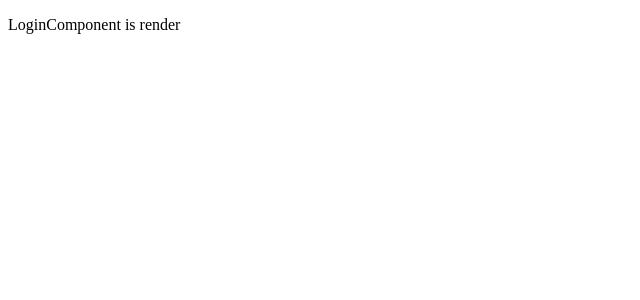
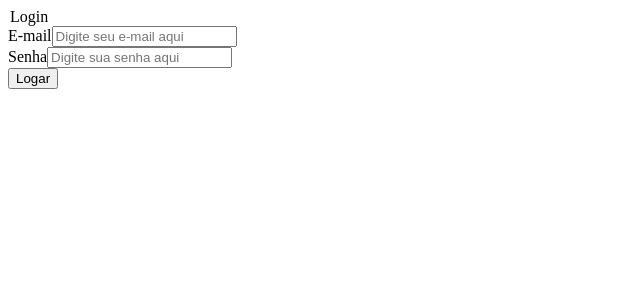
Before and after one commit to rodrigopieritz/m2labmedical, a React (Vite) app: page / in a window 1280 px wide. Shown: the top 300 px of the page, without its empty margins (0-640 px from the left). Built offline with nearby package versions, Linux system fonts and the light colour scheme.

Commit message:
Criado formulário de login

```diff
--- a/src/components/Login.component.jsx
+++ /dev/null
@@ -1,8 +0,0 @@
-export const LoginComponent = () =>{
-    return(
-        <>
-        <p>LoginComponent is render</p>
-        </>
-    )
-
-}
--- /dev/null
+++ b/src/components/LoginComponent.jsx
@@ -0,0 +1,19 @@
+export const LoginComponent = () =>{
+    return(
+        <>
+        <form>
+            <legend>Login</legend>
+        <div>
+            <label htmlFor="input-group">E-mail</label>
+            <input type="text" id="email" placeholder="Digite seu e-mail aqui" />
+        </div>
+        <div>
+            <label htmlFor="input-group">Senha</label>
+            <input type="password" id="password" placeholder="Digite sua senha aqui" />
+        </div>
+        <button type="submit">Logar</button>
+        </form>
+        </>
+    )
+
+}
--- a/src/pages/Login/Login.pages.jsx
+++ b/src/pages/Login/Login.pages.jsx
@@ -1,4 +1,4 @@
-import { LoginComponent } from "../../components/Login.component"
+import { LoginComponent } from "../../components/LoginComponent"
 
 export const LoginPage = () => {
     return(
```
